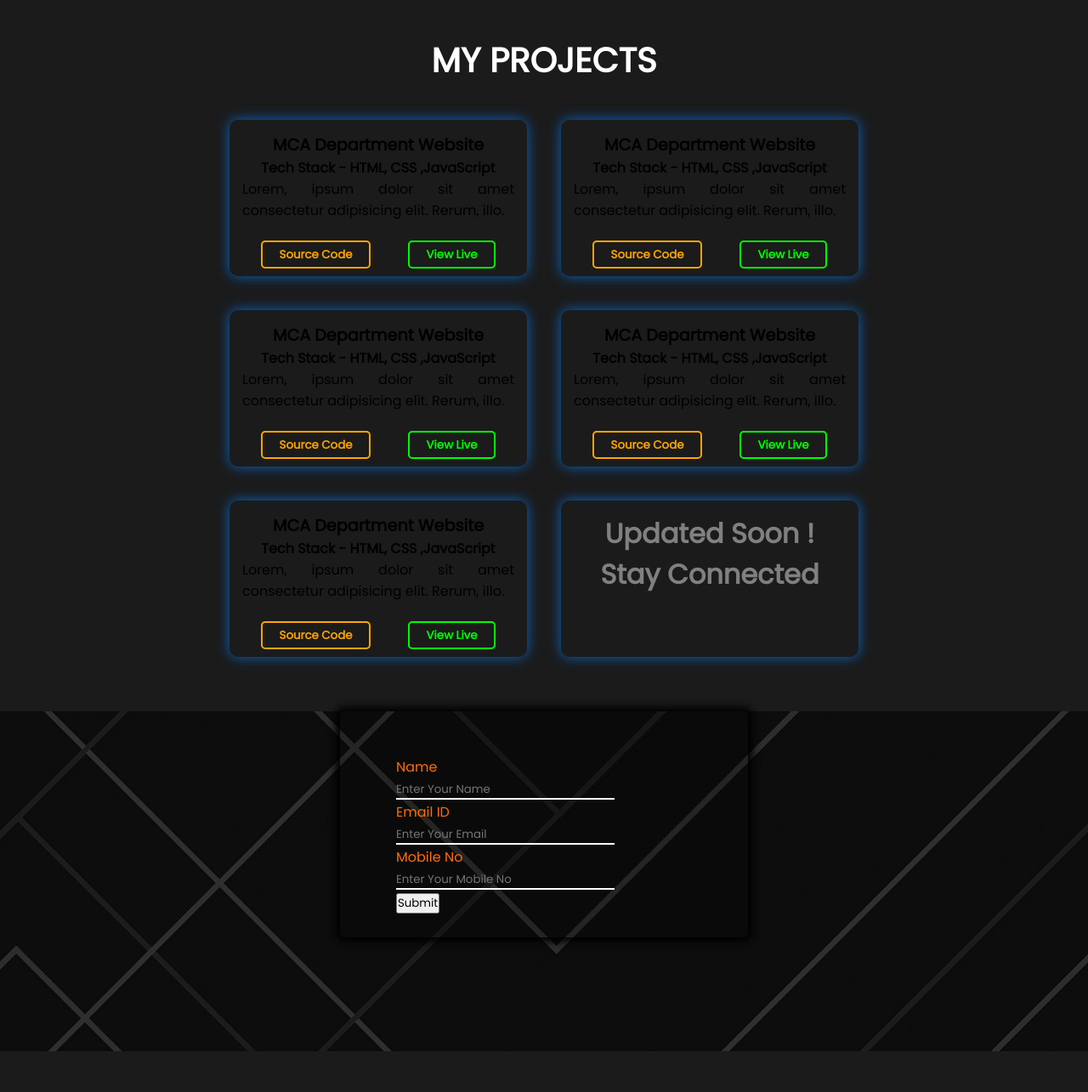
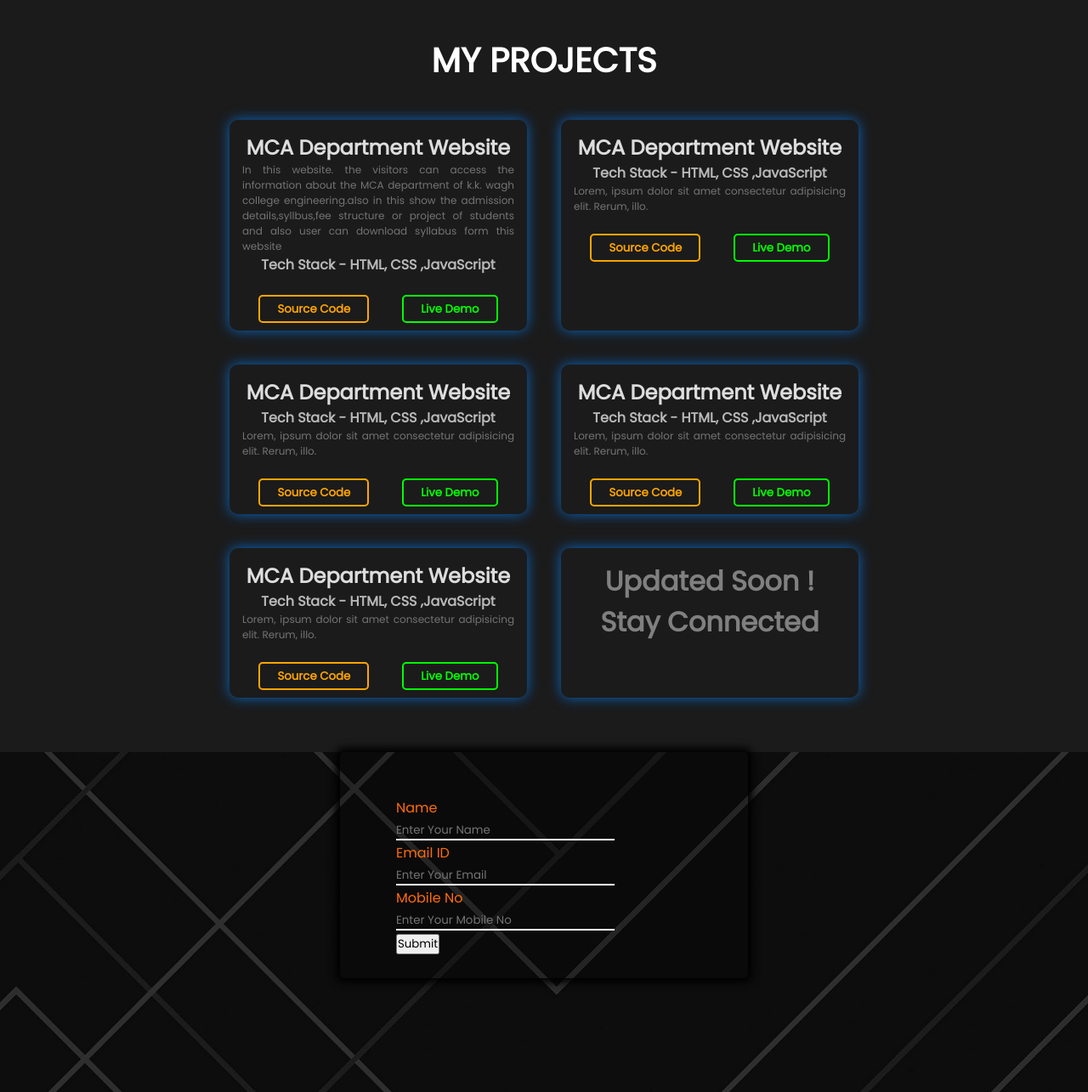
Before and after one commit to ChetanPatil0/PersonalPortfolio, a PHP site: page / in a window 1280 px wide. Shown: the part 1769-3054 px from the top of the page at 85% size. Before the commit the page ends 3006 px from the top, so only its background shows below. Run offline with PHP 8.4, Linux system fonts and the light colour scheme.

Commit message:
project section updated

```diff
--- a/index.css
+++ b/index.css
@@ -315,14 +315,20 @@ nav{
     border-radius: 10px;
     box-shadow: 0px 0px 15px #0A66C2;
 }
-.tech-stack{
-    text-align: center;
-}
+
 .project-name{
+    color: #dedddd;
     text-align: center;
 }
 .project-desc{
+    color: #747474;
     text-align: justify;
+    font-size: 12px;
+}
+.tech-stack{
+    text-align: center;
+    font-size: 16px;
+    color: #ddddddcf;
 }
 
 .project-card .buttons{
--- a/index.html
+++ b/index.html
@@ -166,48 +166,48 @@
 
             <div class="projects-body">
                 <div class="project-card">
-                    <h2 class="project-name">MCA Department Website</h2>
+                    <h1 class="project-name">MCA Department Website</h1>
+                    <p class="project-desc">In this website. the visitors can access the information about the MCA department of k.k. wagh college engineering.also in this show the admission details,syllbus,fee structure or project of students and also user can download syllabus form this website</p>
+                    <h4 class="tech-stack">Tech Stack - HTML, CSS ,JavaScript</h4>
+                    <div class="buttons">
+                        <button class="sourcecode-btn"><a href="https//github.com/ChetanPatil">Source Code</a></button>
+                        <button class="liveview-btn"><a href="https//github.com/ChetanPatil">Live Demo</a></button>
+                    </div>
+                </div>
+                <div class="project-card">
+                    <h1 class="project-name">MCA Department Website</h1>
                     <h4 class="tech-stack">Tech Stack - HTML, CSS ,JavaScript</h4>
                     <p class="project-desc">Lorem, ipsum dolor sit amet consectetur adipisicing elit. Rerum, illo.</p>
                     <div class="buttons">
                         <button class="sourcecode-btn"><a href="https//github.com/ChetanPatil">Source Code</a></button>
-                        <button class="liveview-btn"><a href="https//github.com/ChetanPatil">View Live</a></button>
+                        <button class="liveview-btn"><a href="https//github.com/ChetanPatil">Live Demo</a></button>
                     </div>
                 </div>
                 <div class="project-card">
-                    <h2 class="project-name">MCA Department Website</h2>
+                    <h1 class="project-name">MCA Department Website</h1>
                     <h4 class="tech-stack">Tech Stack - HTML, CSS ,JavaScript</h4>
                     <p class="project-desc">Lorem, ipsum dolor sit amet consectetur adipisicing elit. Rerum, illo.</p>
                     <div class="buttons">
                         <button class="sourcecode-btn"><a href="https//github.com/ChetanPatil">Source Code</a></button>
-                        <button class="liveview-btn"><a href="https//github.com/ChetanPatil">View Live</a></button>
+                        <button class="liveview-btn"><a href="https//github.com/ChetanPatil">Live Demo</a></button>
                     </div>
                 </div>
                 <div class="project-card">
-                    <h2 class="project-name">MCA Department Website</h2>
+                    <h1 class="project-name">MCA Department Website</h1>
                     <h4 class="tech-stack">Tech Stack - HTML, CSS ,JavaScript</h4>
                     <p class="project-desc">Lorem, ipsum dolor sit amet consectetur adipisicing elit. Rerum, illo.</p>
                     <div class="buttons">
                         <button class="sourcecode-btn"><a href="https//github.com/ChetanPatil">Source Code</a></button>
-                        <button class="liveview-btn"><a href="https//github.com/ChetanPatil">View Live</a></button>
+                        <button class="liveview-btn"><a href="https//github.com/ChetanPatil">Live Demo</a></button>
                     </div>
                 </div>
                 <div class="project-card">
-                    <h2 class="project-name">MCA Department Website</h2>
+                    <h1 class="project-name">MCA Department Website</h1>
                     <h4 class="tech-stack">Tech Stack - HTML, CSS ,JavaScript</h4>
                     <p class="project-desc">Lorem, ipsum dolor sit amet consectetur adipisicing elit. Rerum, illo.</p>
                     <div class="buttons">
                         <button class="sourcecode-btn"><a href="https//github.com/ChetanPatil">Source Code</a></button>
-                        <button class="liveview-btn"><a href="https//github.com/ChetanPatil">View Live</a></button>
-                    </div>
-                </div>
-                <div class="project-card">
-                    <h2 class="project-name">MCA Department Website</h2>
-                    <h4 class="tech-stack">Tech Stack - HTML, CSS ,JavaScript</h4>
-                    <p class="project-desc">Lorem, ipsum dolor sit amet consectetur adipisicing elit. Rerum, illo.</p>
-                    <div class="buttons">
-                        <button class="sourcecode-btn"><a href="https//github.com/ChetanPatil">Source Code</a></button>
-                        <button class="liveview-btn"><a href="https//github.com/ChetanPatil">View Live</a></button>
+                        <button class="liveview-btn"><a href="https//github.com/ChetanPatil">Live Demo</a></button>
                     </div>
                 </div>
                 <div class="project-card">
```
